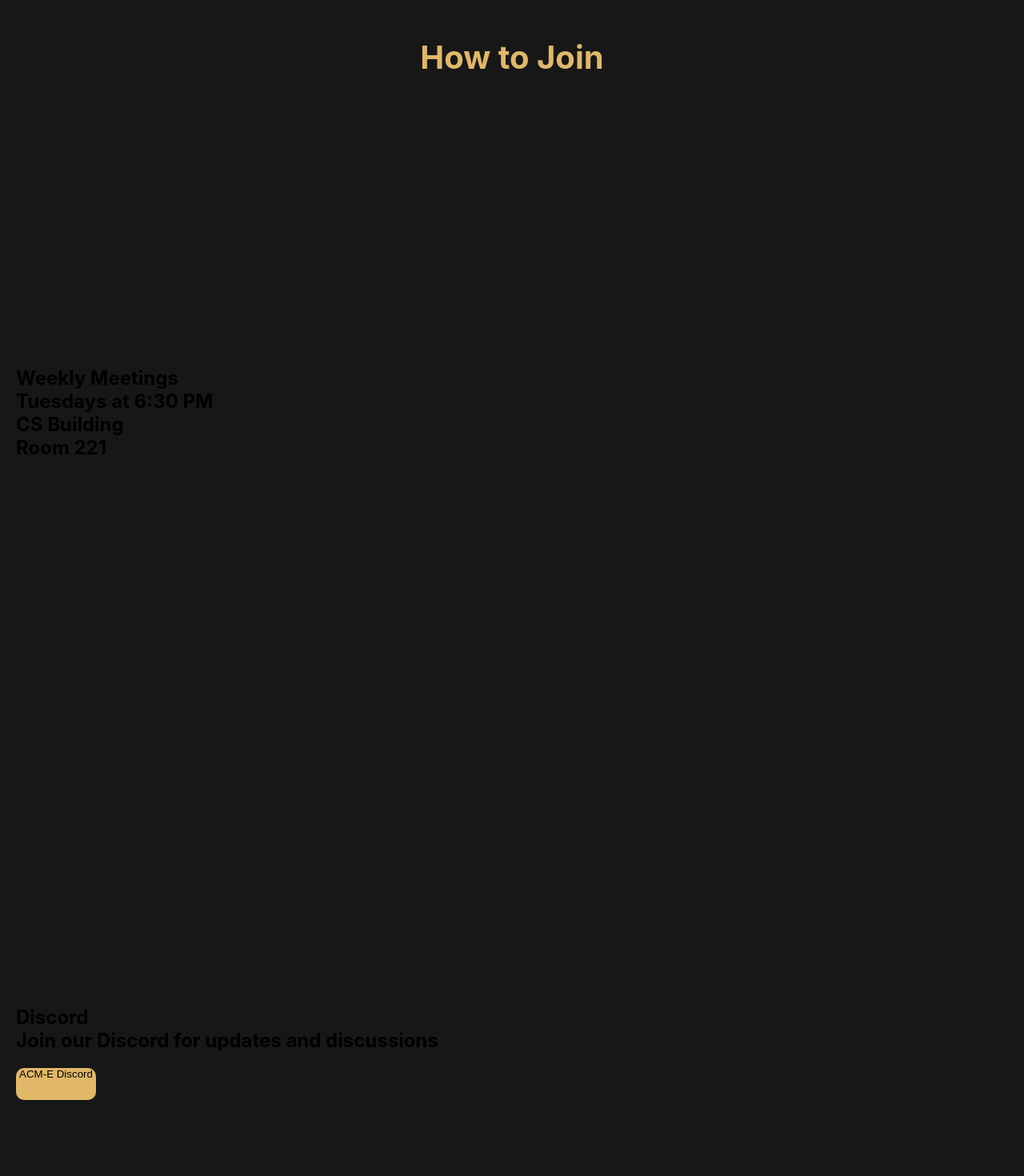
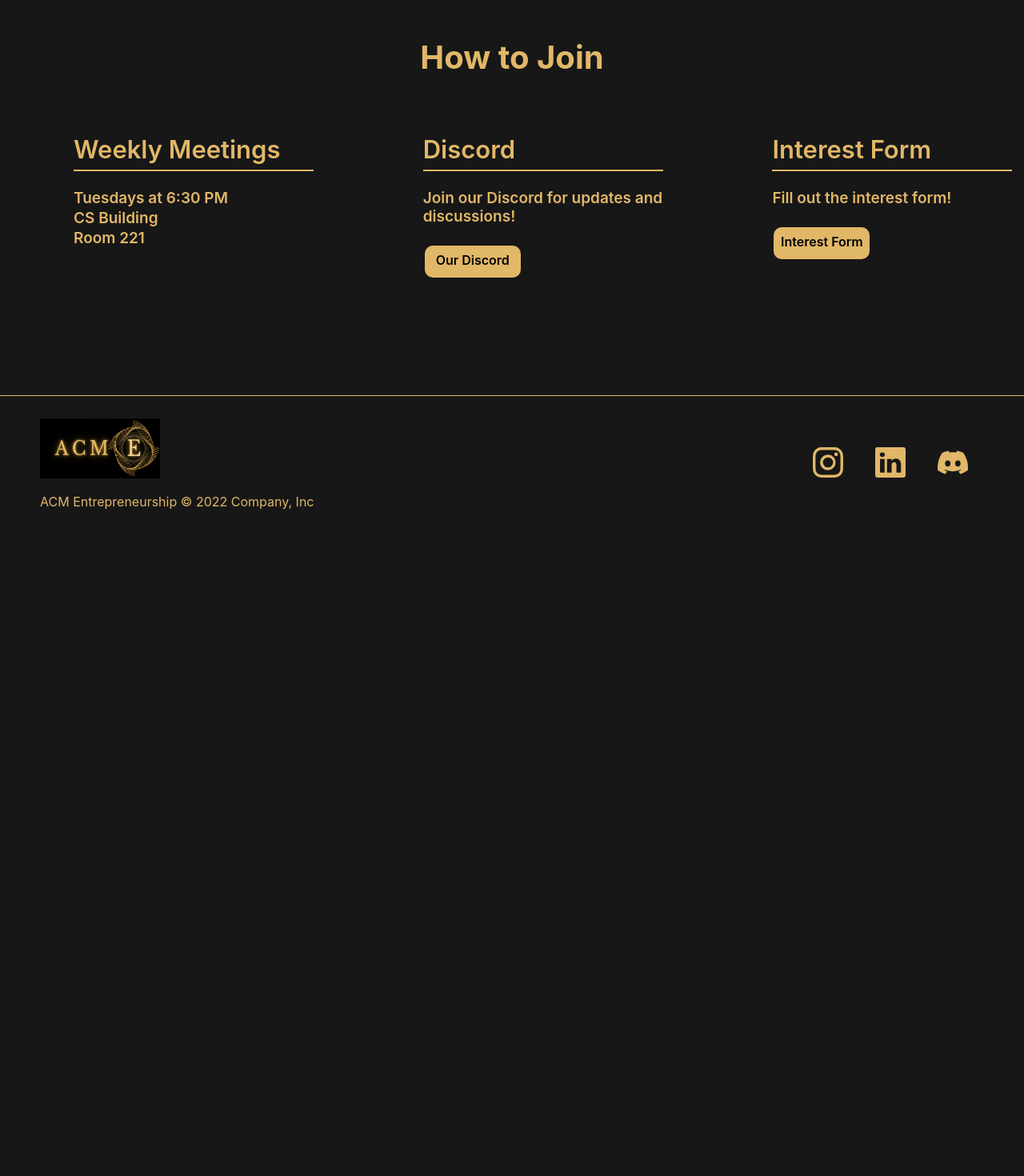
Before and after one commit to ACM-Entrepreneurship/acm-e-website, a React (Create React App) app in the folder acme-website/: page / in a window 1280 px wide. Shown: the part 2020-3490 px from the top of the page at 80% size. After the commit the page ends 2685 px from the top, so only its background shows below. Built offline with nearby package versions, Linux system fonts and the light colour scheme.

Commit message:
how to join done

```diff
--- a/acme-website/src/components/join.css
+++ b/acme-website/src/components/join.css
@@ -5,44 +5,67 @@
 }
 
 section {
-    min-height: 100vh;
+    min-height: 30vh;
     display: flex;
     flex-direction: column;
     align-items: center;
 }
 
-.join-h1 {
-    font-size: 50px;
-    line-height: 60px;
-    text-align: center;
-    margin-bottom: 40px;
+.join-h2 {
+    font-family: 'Inter';
+    font-style: normal;
+    font-weight: 600;
+    font-size: 31px;
+    border-bottom: 2px solid #E1B768;
+    padding-bottom: 7px;
+    width: 300px;
+}
+
+.join-p {
+    font-family: 'Inter';
+    font-style: normal;
+    font-weight: 600;
+    font-size: 19px;
+    padding-top: 2px;
+}
+
+.join-p-div {
+    padding-top: 20px;
 }
 
 .join_cards {
     display: flex;
     flex-wrap: wrap;
     justify-content: space-between;
-    align-items: center;
 }
 
 .join_card {
+    flex: 0 0 calc(33.33% - 20px);
     width: 100%;
     border-radius: 10px;
-    padding: 20px;
+    padding-top: 20px;
+    padding-left: 90px;
     margin-bottom: 20px;
+    margin-top: 20px;
+    border: 2px solid transparent;
+    color: #E1B768;
 }
 
 .join-btn {
     border: none;
-    outline: none;
+    color: black;
     background: #E1B768;
     border-radius: 10px;
+    padding: 8px;
+    text-align: center;
+    text-decoration: none;
+    display: inline-block;
+    font-size: 16px;
+    margin: 25px 2px;
+    cursor: pointer;
+    font-family: 'Inter';
     max-width: 120px;
-    width: 100px;
+    width: 120px;
     height: 40px;
-    display: flex;
-    justify-content: center;
-    align-content: center;
-    margin-top: 20px;
-    cursor: pointer;
+    font-weight: 600;
 }
--- a/acme-website/src/components/join.js
+++ b/acme-website/src/components/join.js
@@ -13,24 +13,28 @@ function Join() {
             <div className="container">
                 <div className="join_cards">
                     <div className="join_card">
-                        <h1>Weekly Meetings</h1>
-                        <h2>Tuesdays at 6:30 PM</h2>
-                        <h2>CS Building</h2>
-                        <h2>Room 221</h2>
+                        <h2 className="join-h2">Weekly Meetings</h2>
+                        <div className="join-p-div">
+                         <p className="join-p">Tuesdays at 6:30 PM</p>
+                         <p className="join-p">CS Building</p>
+                         <p className="join-p">Room 221</p>
+                        </div>
                     </div>
-                </div>
-            </div>
-          </section>
-        </div>
 
-        <div>
-          <section>
-            <div className="container">
-                <div className="join_cards">
                     <div className="join_card">
-                        <h1>Discord</h1>
-                        <h2>Join our Discord for updates and discussions</h2>
-                        <button className="join-btn">ACM-E Discord</button>
+                        <h2 className="join-h2">Discord</h2>
+                        <div className="join-p-div">
+                         <p className="join-p">Join our Discord for updates and discussions!</p>
+                         <a href="#" className="join-btn">Our Discord</a>
+                        </div>
+                    </div>
+
+                    <div className="join_card">
+                        <h2 className="join-h2">Interest Form</h2>
+                        <div className="join-p-div">
+                         <p className="join-p">Fill out the interest form!</p>
+                         <a href="#" className="join-btn">Interest Form</a>
+                        </div>
                     </div>
                 </div>
             </div>
--- a/acme-website/src/components/projects.css
+++ b/acme-website/src/components/projects.css
@@ -29,7 +29,7 @@ body {
     padding-top: 40px;
     padding-bottom: 30px;
     display: grid;
-    gap: 7rem;
+    gap: 9rem;
     justify-content: center;
     grid-template-columns: repeat(auto-fit, minmax(12rem, 16rem));
 }
```
